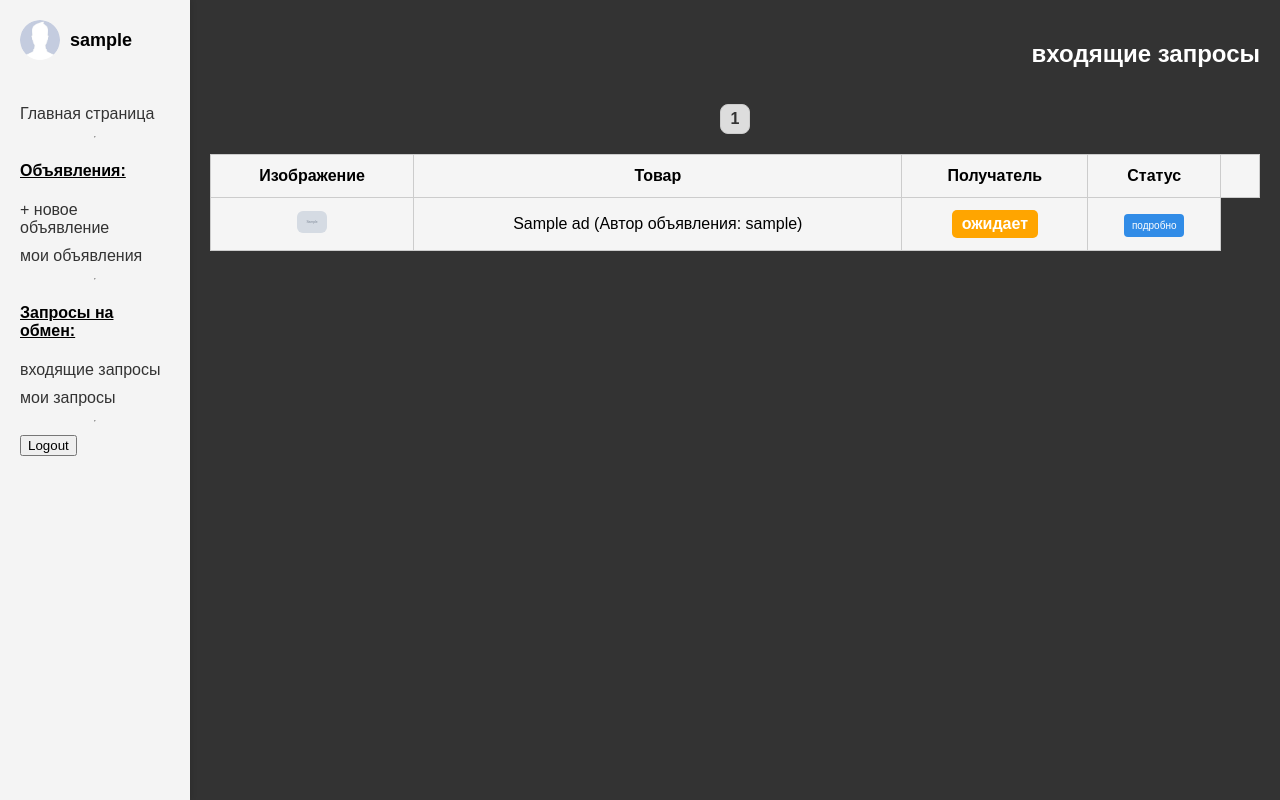
After one commit to dimKucher/django-barter-app, a Django app: page /proposal/sending_list in a window 1280 px wide. The commit adds this page. Run offline with Django 5.2, Linux system fonts and the light colour scheme; a user stored in the database is signed in; tables that the repository leaves empty hold one stand-in row (values such as "Sample post"); grey boxes marked "Sample" are stand-in pictures.

Commit message:
add proposal CRUD

```diff
--- a/barter/app_ads/templates/ads/ads_detail.html
+++ b/barter/app_ads/templates/ads/ads_detail.html
@@ -19,11 +19,11 @@
 
     <div class="buttons">
       <a href="javascript:history.back()" class="btn back">назад</a>
-       {% if request.user == object.user %}
+      {% if request.user == object.user %}
       <a href="{% url 'app_ads:update' pk=object.id %}" class="btn edit">Редактировать</a>
       <a href="{% url 'app_ads:delete' pk=object.id %}" class="btn delete">Удалить</a>
       {% else %}
-      <a href="#" class="btn chosen">отправить предложение обмена</a>
+      <a href="{% url 'app_proposal:request' pk=object.id %}" class="btn chosen">отправить предложение обмена</a>
       {% endif %}
     </div>
   </div>
--- a/barter/app_proposal/models.py
+++ b/barter/app_proposal/models.py
@@ -1,3 +1,4 @@
+from django.contrib.auth.models import User
 from django.core.exceptions import ValidationError
 from django.db import models
 
@@ -5,19 +6,29 @@ from app_ads.models import AdsItem
 
 
 class ExchangeProposal(models.Model):
+    STATUS_PENDING = 'PENDING'
+    STATUS_ACCEPTED = 'ACCEPTED'
+    STATUS_REJECTED = 'REJECTED'
+
     STATUS_CHOICES = [
-        ('PENDING', 'ожидает'),
-        ('ACCEPTED', 'принята'),
-        ('REJECTED', 'отклонена'),
+        (STATUS_PENDING, 'ожидает'),
+        (STATUS_ACCEPTED, 'принята'),
+        (STATUS_REJECTED, 'отклонена'),
     ]
-    ad_sender = models.ForeignKey(
+    item = models.OneToOneField(
         AdsItem,
         on_delete=models.CASCADE,
-        related_name='sent_proposals',
+        related_name='item_for_exchange',
+        verbose_name='товар для бартера'
+    )
+    ad_sender = models.ForeignKey(
+        User,
+        on_delete=models.CASCADE,
+        related_name='sender_proposals',
         verbose_name='Отправитель'
     )
     ad_receiver = models.ForeignKey(
-        AdsItem,
+        User,
         on_delete=models.CASCADE,
         related_name='receive_proposals',
         verbose_name='Получатель'
@@ -53,12 +64,12 @@ class ExchangeProposal(models.Model):
     def __str__(self):
         return f"Предложение {self.pk} [{self.get_status_display()}]"
 
-    def clean(self):
-        if self.ad_sender == self.ad_receiver:
-            raise ValidationError("Нельзя создать предложение на тот же товар")
-        if hasattr(self, 'ad_sender') and hasattr(self, 'ad_receiver'):
-            if ExchangeProposal.objects.filter(
-                    ad_sender=self.ad_receiver,
-                    ad_receiver=self.ad_sender
-            ).exists():
-                raise ValidationError("Обратное предложение уже существует")
+    # def clean(self):
+    #     # if self.ad_sender == self.ad_receiver:
+    #     #     raise ValidationError("Нельзя создать предложение на тот же товар")
+    #     if hasattr(self, 'ad_sender') and hasattr(self, 'ad_receiver'):
+    #         if ExchangeProposal.objects.filter(
+    #                 ad_sender=self.ad_receiver,
+    #                 ad_receiver=self.ad_sender
+    #         ).exists():
+    #             raise ValidationError("Обратное предложение уже существует")
--- /dev/null
+++ b/barter/app_proposal/templates/proposal/proposal_list.html
@@ -0,0 +1,49 @@
+{% extends 'index.html' %}
+
+{% block content %}
+<div class="header">
+    <h1>{{ title }}</h1>
+</div>
+
+{% include 'pagination/pagination.html' %}
+
+<table class="proposal-table">
+    <thead>
+    <tr>
+        <th>Изображение</th>
+        <th>Товар</th>
+        {% if   is_sending %}<th>Отправитель</th>{% endif %}
+        {% if  is_receiving  %}<th>Получатель</th>{% endif %}
+        <th>Статус</th>
+        <th></th>
+    </tr>
+    </thead>
+    <tbody>
+    {% for propose in object_list %}
+    <tr>
+        <td><img src="{{ propose.item.image }}" alt="{{ propose.item }}" class="proposal-img"></td>
+        <td>{{ propose.item }}</td>
+
+        {% if propose.ad_sender != request.user %}
+        <td>{{ propose.ad_sender.username }}</td>
+        {% endif %}
+
+        {% if propose.ad_receiver != request.user %}
+        <td>{{ propose.ad_receiver.username }}</td>
+        {% endif %}
+
+        <td>
+            <span class="status-label {{ propose.status|lower }}">{{ propose.get_status_display }}</span>
+        </td>
+        <td><a href="{% url 'app_proposal:detail' pk=propose.id %}" class="details-btn">подробно</a></td>
+    </tr>
+    {% empty %}
+    <tr>
+        <td colspan="5" style="text-align:center;">Нет предложений</td>
+    </tr>
+    {% endfor %}
+    </tbody>
+</table>
+
+
+{% endblock %}
--- a/barter/app_proposal/urls.py
+++ b/barter/app_proposal/urls.py
@@ -1,11 +1,17 @@
 from django.urls import path
-from app_ads import views
+from app_proposal import views
 
 app_name = "app_proposal"
 
 urlpatterns = [
-    # path("<int:pk>/detail/", views.CartDetail.as_view(), name="cart"),
-    # path("<int:pk>/detail/", views.CartDetail.as_view(), name="cart"),
+    path("receiving_list", views.ProposalSendListView.as_view(), name="receiving_list"),
+    path("sending_list", views.ProposalReceiveListView.as_view(), name="sending_list"),
+    path("<int:pk>/create/", views.ProposalCreateView.as_view(), name="request"),
+    path("<int:pk>/detail/", views.ProposalDetail.as_view(), name="detail"),
+    path("<int:pk>/accept/", views.AcceptProposalView.as_view(), name="accept"),
+    path("<int:pk>/reject/", views.RejectProposalView.as_view(), name="reject"),
+
+
     # path("<int:pk>/detail/", views.CartDetail.as_view(), name="cart"),
     # path("<int:pk>/detail/", views.CartDetail.as_view(), name="cart"),
 ]
--- a/barter/app_proposal/views.py
+++ b/barter/app_proposal/views.py
@@ -1 +1,97 @@
-from django.shortcuts import render
+from django.contrib.auth.mixins import LoginRequiredMixin
+from django.core.exceptions import PermissionDenied
+from django.shortcuts import render, get_object_or_404, redirect
+from django.urls import reverse_lazy
+from django.views import generic
+
+from app_proposal import forms, models
+from app_ads.models import AdsItem
+from app_proposal.models import ExchangeProposal
+
+
+class ProposalSendListView(generic.ListView):
+    models = ExchangeProposal
+    template_name = "proposal/proposal_list.html"
+    paginate_by = 3
+    extra_context = {
+        "title": "Исходящие запросы",
+        "is_sending": True
+    }
+
+    def get_queryset(self):
+        return ExchangeProposal.objects.filter(ad_receiver=self.request.user).all()
+
+
+class ProposalReceiveListView(generic.ListView):
+    models = ExchangeProposal
+    template_name = "proposal/proposal_list.html"
+    queryset = ExchangeProposal.objects.all()
+    paginate_by = 3
+    extra_context = {
+        "title": "Входящие запросы",
+        "is_receiving": True
+    }
+
+    def get_queryset(self):
+        return ExchangeProposal.objects.filter(ad_sender=self.request.user).all()
+
+
+class ProposalCreateView(generic.CreateView):
+    template_name = "proposal/proposal_request.html"
+    form_class = forms.ExchangeProposalForm
+    models = ExchangeProposal
+    secondary_model = AdsItem
+    success_url = reverse_lazy('app_proposal:list')
+
+    def get_object(self, queryset=None):
+        """Получает объект и проверяет права доступа."""
+        obj = get_object_or_404(AdsItem, pk=self.kwargs.get('pk'))
+        if obj.user == self.request.user:
+            raise PermissionDenied("Вы не можете запрашивать обмен у себя самого")
+        return obj
+
+    def get_context_data(self, **kwargs):
+        """Добавляет дополнительные данные в контекст"""
+        context = super().get_context_data(**kwargs)
+        context['item'] = self.get_object()
+        # context.update(self.extra_context)
+        return context
+
+    def form_valid(self, form):
+        form.instance.as_sender = self.request.user
+        form.instance.status = models.ExchangeProposal.STATUS_CHOICES[0][0]
+        return super().form_valid(form)
+
+
+class ProposalDetail(generic.DetailView):
+    model = ExchangeProposal
+    template_name = "proposal/proposal_detail.html"
+
+
+class ProposalStatusUpdateView(LoginRequiredMixin, generic.UpdateView):
+    model = ExchangeProposal
+    fields = []
+    template_name = "proposal/proposal_confirm_update.html"
+    new_status = None
+
+    def dispatch(self, request, *args, **kwargs):
+        proposal = self.get_object()
+        print(proposal.ad_receiver)
+        if self.request.user != proposal.ad_receiver:
+            raise PermissionDenied("Вы не можете менять статус этого предложения.")
+        if proposal.status != ExchangeProposal.STATUS_PENDING:
+            raise PermissionDenied("Статус уже обновлен.")
+        return super().dispatch(request, *args, **kwargs)
+
+    def form_valid(self, form):
+        form.instance.status = self.new_status
+        form.save()
+        return redirect("app_proposal:detail", pk=self.object.pk)
+
+
+class AcceptProposalView(ProposalStatusUpdateView):
+    new_status = ExchangeProposal.STATUS_ACCEPTED
+
+
+class RejectProposalView(ProposalStatusUpdateView):
+    new_status = ExchangeProposal.STATUS_REJECTED
--- a/barter/static/css/navbar.css
+++ b/barter/static/css/navbar.css
@@ -29,15 +29,16 @@
 }
 
 .nav-link {
-  margin: 10px 0;
+  margin: 5px 0;
   font-size: 16px;
   text-decoration: none;
   color: #333;
   transition: color 0.3s;
+
 }
 
 .nav-link:hover {
-  color: green;
+  color: orange;
 }
 .sing-button {
     color: blue;
--- /dev/null
+++ b/barter/static/css/proposal.css
@@ -0,0 +1,44 @@
+.proposal-table {
+    width: 100%;
+    border-collapse: collapse;
+    margin-top: 20px;
+    font-family: Arial, sans-serif;
+}
+
+.proposal-table th, .proposal-table td {
+    border: 1px solid #ccc;
+    padding: 12px;
+    text-align: center;
+      background-color: #f5f5f5;
+}
+
+.proposal-table thead {
+    background-color: #f5f5f5;
+    font-weight: bold;
+}
+
+.proposal-img {
+    width: 30px;
+    height: auto;
+    border-radius: 6px;
+    object-fit: cover;
+}
+.status-label {
+    padding: 5px 10px;
+    border-radius: 5px;
+    color: #fff;
+    font-weight: bold;
+    display: inline-block;
+}
+
+.status-label.pending {
+    background-color: orange;
+}
+
+.status-label.accepted {
+    background-color: green;
+}
+
+.status-label.rejected {
+    background-color: red;
+}
--- a/barter/templates/index.html
+++ b/barter/templates/index.html
@@ -11,6 +11,7 @@
     <link href="{% static 'css/detail.css' %}" rel="stylesheet" type="text/css">
     <link href="{% static 'css/list.css' %}" rel="stylesheet" type="text/css">
     <link href="{% static 'css/pagination.css' %}" rel="stylesheet" type="text/css">
+    <link href="{% static 'css/proposal.css' %}" rel="stylesheet" type="text/css">
 </head>
 <body>
 
--- a/barter/templates/navbar/navbar.html
+++ b/barter/templates/navbar/navbar.html
@@ -12,14 +12,16 @@
     {% endif %}
     </span>
 </div>
-<a class="nav-link" href="{% url 'app_ads:list' %}">Home</a>
+<a class="nav-link" href="{% url 'app_ads:list' %}">Главная страница</a>
 <hr>
+<p><u><strong>Объявления:</strong></u></p>
 {% if request.user.is_authenticated %}
-<a class="nav-link" href="{% url 'app_ads:create' %}">+ New Ads</a>
-<a class="nav-link" href="{% url 'app_ads:list_user'  %}">My Ads</a>
+<a class="nav-link" href="{% url 'app_ads:create' %}">+ новое объявление </a>
+<a class="nav-link" href="{% url 'app_ads:list_user'  %}">мои объявления </a>
 <hr>
-<a class="nav-link" href="#">+ Add Proposal</a>
-<a class="nav-link" href="#">My Proposal</a>
+<p><u><strong>Запросы на обмен:</strong></u></p>
+<a class="nav-link" href="{% url 'app_proposal:receiving_list' %}">входящие запросы </a>
+<a class="nav-link" href="{% url 'app_proposal:sending_list' %}"> мои запросы </a>
 <hr>
 <form class="nav-link" action="{% url 'app_user:logout' %}" method="post">
     {% csrf_token %}
```
Also changed, not shown: barter/app_proposal/forms.py (+9 -7 lines), barter/app_proposal/templates/proposal/proposal_confirm_update.html (added, +12 -0 lines), barter/app_proposal/templates/proposal/proposal_detail.html (added, +32 -0 lines), barter/app_proposal/templates/proposal/proposal_form.html (added, +66 -0 lines), barter/app_proposal/templates/proposal/proposal_request.html (added, +48 -0 lines), barter/app_proposal/migrations/0002_exchangeproposal_item_and_more.py (added).
